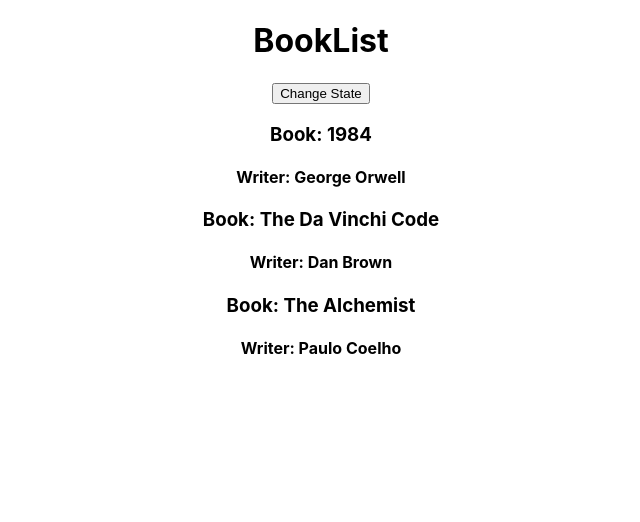
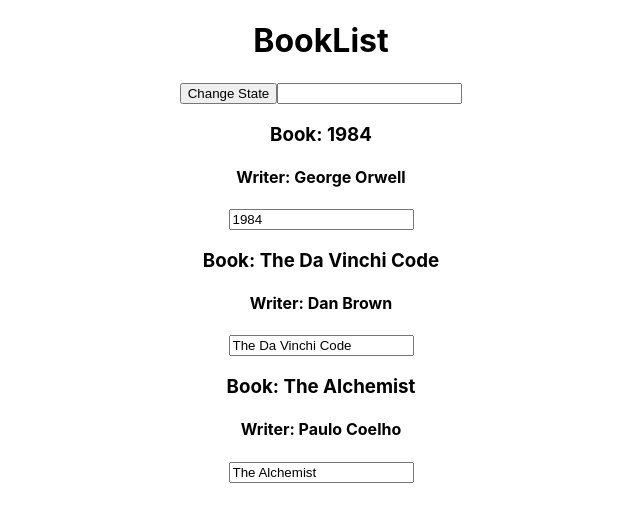
Before and after one commit to 19mddil/ReactJs, a React (Create React App) app in the folder hello-world/: page / in a window 1280 px wide. Shown: the top 522 px of the page, without its empty margins (319-959 px from the left). Built offline with nearby package versions, Linux system fonts and the light colour scheme; the HTML template or start-up script is replaced by a standard one.

Commit message:
input on change on element events

```diff
--- a/hello-world/src/App.js
+++ b/hello-world/src/App.js
@@ -34,15 +34,27 @@ class App extends Component {
     });
   }
 
+  changeWithInputState = event => {
+    this.setState({
+      books: [
+        { bookName: event.target.value, writer: "George Orwell" },
+        { bookName: "The Da Vinchi Code", writer: "Dan Brown" },
+        { bookName: "Metamorphosis", writer: "Frans Kafka" }
+      ]
+    });
+  }
+
   render() {
     console.log(this.state);
     return (
       <div className="App">
         <h1>BookList</h1>
         <button onClick={() => this.changeBookState("Arrow Function")} >Change State</button>
+        <input type="text" onChange={this.changeWithInputState} />
         <Book
           bookName={this.state.books[0].bookName}
           writer={this.state.books[0].writer}
+          changeWithInputState={this.changeWithInputState}
         />
         <Book
           bookName={this.state.books[1].bookName}
--- a/hello-world/src/components/Book.js
+++ b/hello-world/src/components/Book.js
@@ -5,6 +5,7 @@ const Book = props => {
         <div>
             <h3 onClick={props.change}>Book: {props.bookName}</h3>
             <h4>Writer: {props.writer}</h4>
+            <input type="text" onChange={props.changeWithInputState} value={props.bookName} />
         </div>
     );
 }
```
